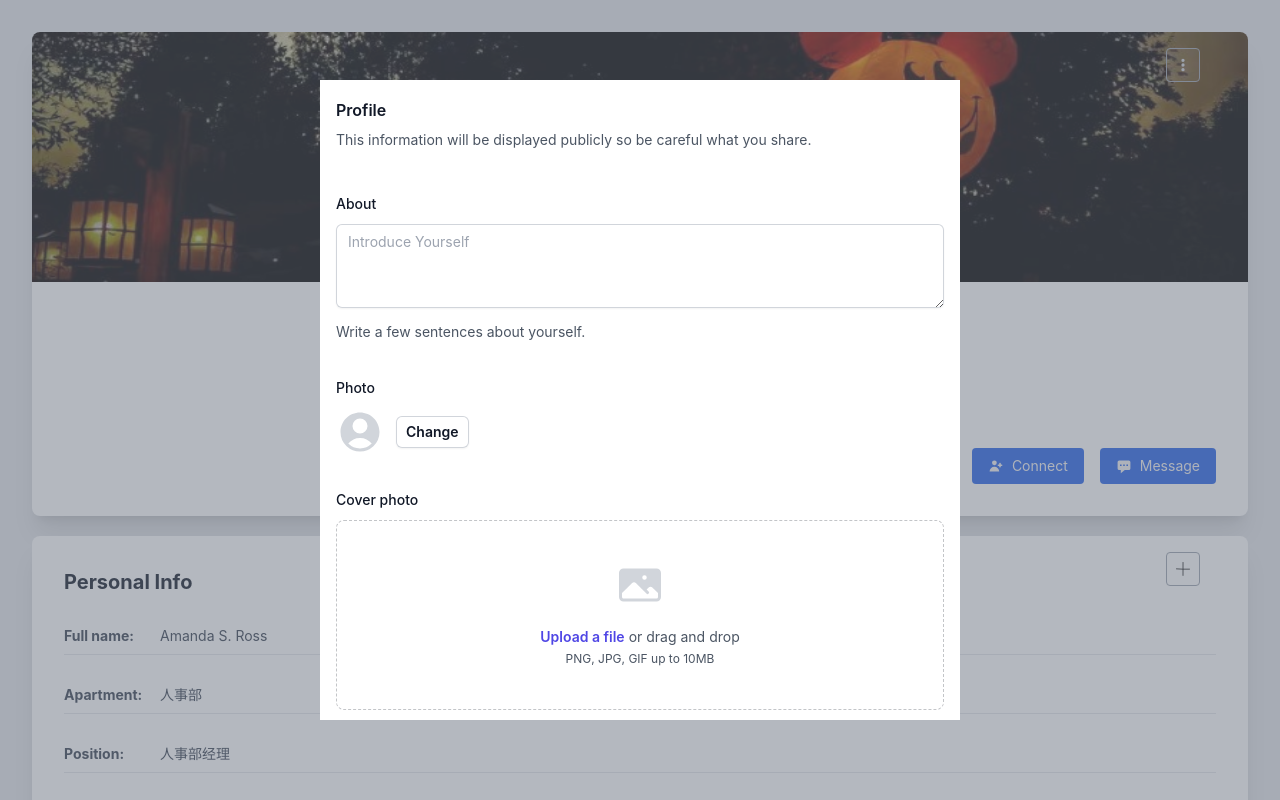
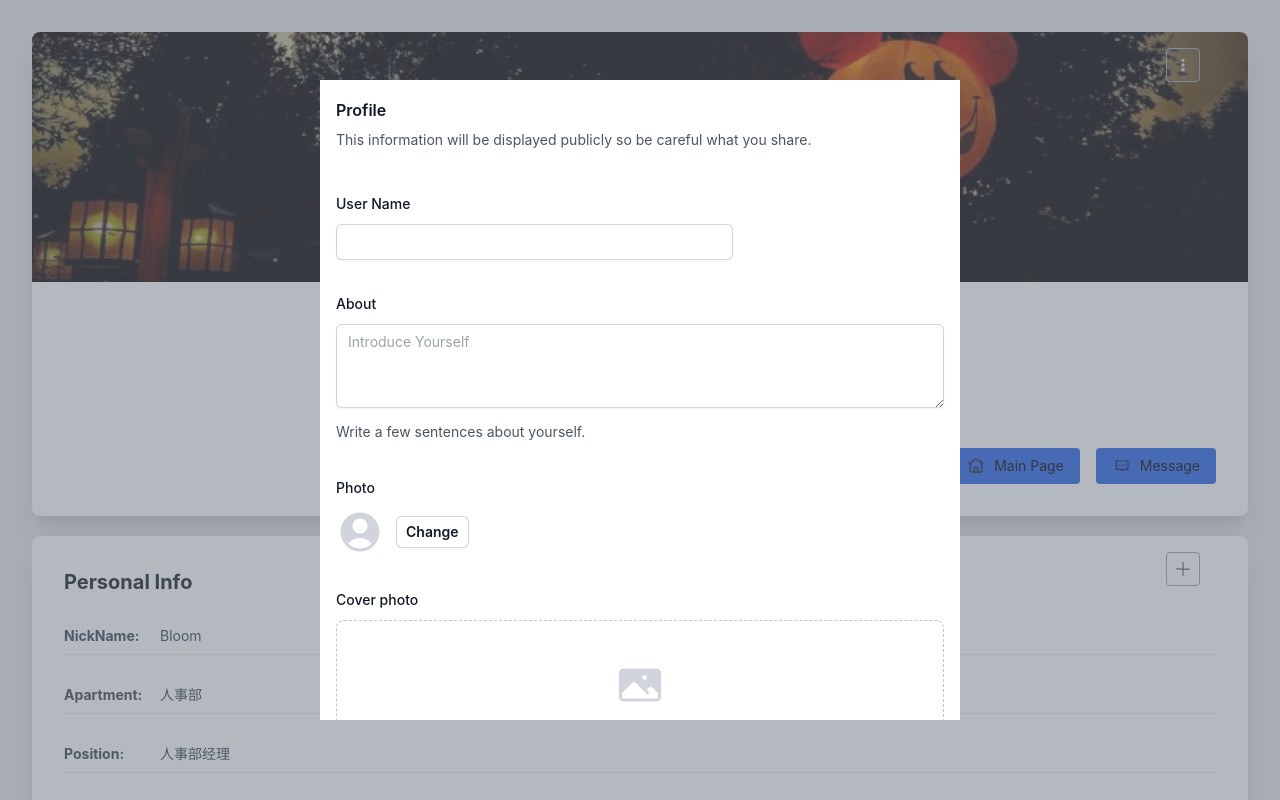
Before and after one commit to meZhheng/CloudCalendar-frontend, a React (Create React App) app: page /profile in a window 1280 px wide. Both pictures are taken after a click on the button 1183 px from the left and 569 px from the top of the page. Built offline with nearby package versions, Linux system fonts and the light colour scheme.

Commit message:
完善用户界面3.1

```diff
--- a/src/index.css
+++ b/src/index.css
@@ -635,6 +635,10 @@ video {
   grid-column: 1 / -1;
 }
 
+.m-48 {
+  margin: 12rem;
+}
+
 .mx-auto {
   margin-left: auto;
   margin-right: auto;
@@ -881,6 +885,10 @@ video {
 
 .w-60 {
   width: 15rem;
+}
+
+.w-5 {
+  width: 1.25rem;
 }
 
 .min-w-0 {
@@ -1208,6 +1216,10 @@ video {
 
 .fill-current {
   fill: currentColor;
+}
+
+.fill-white {
+  fill: #fff;
 }
 
 .p-1 {
--- a/src/user/userProfile.tsx
+++ b/src/user/userProfile.tsx
@@ -11,10 +11,18 @@ const UserProfile = () => {
   const [ApartmentValue, setApartmentValue] = useState('人事部');
   const [PositionValue, setPositionValue] = useState('人事部经理');
   const [AboutValue, setAboutValue] = useState('Write something about yourself');
+  const [EmailValue, setEmailSettings] = useState('example@sjtu.edu.cn');
+  const [selectedOption, setSelectedOption] = useState('上海');
+  const [username, setUsername] = useState('bloom');
+  const [nickname, setnickname] = useState('Bloom')
   const [InputValue1,setInputValue1] = useState('');
   const [InputValue2,setInputValue2] = useState('');
   const [InputValue3,setInputValue3] = useState('');
   const [InputValue4,setInputValue4] = useState('');
+  const [InputValue5,setInputValue5] = useState('');
+  const [InputValue6,setInputValue6] = useState('');
+  const [InputValue7,setInputValue7] = useState('');
+
 
   const ref = useRef(null) as React.MutableRefObject<any>;
   const ref1 = useRef(null) as React.MutableRefObject<any>;
@@ -27,7 +35,14 @@ const UserProfile = () => {
     setJoinSettings(false);
   };
 
+  const handleSelectChange = (event:any) => {
+    setSelectedOption(event.target.value);
+  };
+
   const SaveClick = () => {
+    setnickname(InputValue7);
+    setUsername(InputValue6);
+    setEmailSettings(InputValue5);
     setAboutValue(InputValue4);
     setPositionValue(InputValue3);
     setApartmentValue(InputValue2);
@@ -130,7 +145,7 @@ const UserProfile = () => {
           <img src="/image/photo.jpg"
                className="w-40 border-4 border-white rounded-full" alt=""/>
             <div className="flex items-center space-x-2 mt-2">
-              <p className="text-2xl">Amanda Ross</p>
+              {username&&<p className="text-2xl">{username}</p>}
               <span className="bg-blue-500 rounded-full p-1" title="Verified">
                 <svg xmlns="http://www.w3.org/2000/svg" className="text-gray-100 h-2.5 w-2.5" fill="none"
                    viewBox="0 0 24 24" stroke="currentColor">
@@ -145,20 +160,19 @@ const UserProfile = () => {
         <div className="flex-1 flex flex-col items-center lg:items-end justify-end px-8 mt-2">
           <div className="flex items-center space-x-4 mt-2">
             <button
-              className="flex items-center bg-blue-600 hover:bg-blue-700 text-gray-100 px-4 py-2 rounded text-sm space-x-2 transition duration-100">
-              <svg xmlns="http://www.w3.org/2000/svg" className="h-4 w-4" viewBox="0 0 20 20" fill="currentColor">
-                <path
-                  d="M8 9a3 3 0 100-6 3 3 0 000 6zM8 11a6 6 0 016 6H2a6 6 0 016-6zM16 7a1 1 0 10-2 0v1h-1a1 1 0 100 2h1v1a1 1 0 102 0v-1h1a1 1 0 100-2h-1V7z"></path>
-              </svg>
-              <span>Connect</span>
+              className="flex items-center bg-blue-600 hover:bg-blue-700 text-gray px-4 py-2 rounded text-sm space-x-2 transition duration-100">
+                <svg className="h-5 w-5" viewBox="0 0 1024 1024" version="1.1" xmlns="http://www.w3.org/2000/svg" p-id="4499">
+                  <path d="M768 790.56l-128-0.032v-118.944a128.224 128.224 0 0 0-128-128.192c-70.592 0-128 57.504-128 128.192v118.88l-128-0.032V364.992l255.68-167.52L768 365.376v425.184z m-192-0.032l-128-0.032v-118.912c0-35.392 28.704-64.192 64-64.192s64 28.8 64 64.192v118.944z m304.896-427.68L800 309.856V207.168a32 32 0 1 0-64 0v60.768l-206.464-135.296A31.296 31.296 0 0 0 511.424 128a31.168 31.168 0 0 0-17.6 4.64l-351.36 230.208a32 32 0 0 0 35.072 53.536L192 406.912v393.056c0 30.08 27.2 54.592 60.576 54.592h518.848c33.408 0 60.576-24.512 60.576-54.592v-392.64l13.856 9.056a31.968 31.968 0 0 0 35.04-53.536z" fill="#231815" p-id="4500">
+                  </path>
+                </svg>
+              <span>Main Page</span>
             </button>
             <button
-              className="flex items-center bg-blue-600 hover:bg-blue-700 text-gray-100 px-4 py-2 rounded text-sm space-x-2 transition duration-100">
-              <svg xmlns="http://www.w3.org/2000/svg" className="h-4 w-4" viewBox="0 0 20 20" fill="currentColor">
-                <path fillRule="evenodd"
-                      d="M18 5v8a2 2 0 01-2 2h-5l-5 4v-4H4a2 2 0 01-2-2V5a2 2 0 012-2h12a2 2 0 012 2zM7 8H5v2h2V8zm2 0h2v2H9V8zm6 0h-2v2h2V8z"
-                      clipRule="evenodd"></path>
-              </svg>
+              className="flex items-center bg-blue-600 hover:bg-blue-700 text-gray px-4 py-2 rounded text-sm space-x-2 transition duration-100">
+                <svg className="h-5 w-5" viewBox="0 0 1024 1024" version="1.1" xmlns="http://www.w3.org/2000/svg" p-id="6465">
+                  <path d="M240 658.08h220.784l55.744 65.04 55.744-65.04h220.768V272H240v386.08z m-48 32V240a16 16 0 0 1 16-16h617.04a16 16 0 0 1 16 16v450.08a16 16 0 0 1-16 16H594.336l-65.664 76.64a16 16 0 0 1-24.304 0l-65.664-76.64H208a16 16 0 0 1-16-16zM366.256 498.56a33.488 33.488 0 1 1 0-66.992 33.488 33.488 0 0 1 0 66.992z m150.272 0a33.488 33.488 0 1 1 0-66.992 33.488 33.488 0 0 1 0 66.992z m150.24 0a33.488 33.488 0 1 1 0-66.992 33.488 33.488 0 0 1 0 66.992z" fill="#000000" p-id="6466">
+                  </path>
+                </svg>
               <span>Message</span>
             </button>
           </div>
@@ -187,6 +201,22 @@ const UserProfile = () => {
                         </p>
 
                         <div className="mt-10 grid grid-cols-1 gap-x-6 gap-y-8 sm:grid-cols-6">
+                        <div className="sm:col-span-4">
+                            <label htmlFor="email" className="block text-sm font-medium leading-6 text-gray-900">
+                              User Name
+                            </label>
+                            <div className="mt-2">
+                              <input
+                                id="username"
+                                name="username"
+                                type="username"
+                                value={InputValue6}
+                                onChange={(event) => setInputValue6(event.target.value)}
+                                autoComplete="off"
+                                className="block w-full rounded-md border-0 px-3 py-1.5 text-gray-900 shadow-sm ring-1 ring-inset ring-gray-300 placeholder:text-gray-400 focus:ring-2 focus:ring-inset focus:ring-indigo-600 sm:text-sm sm:leading-6"
+                              />
+                            </div>
+                          </div>
                           <div className="col-span-full">
                             <label htmlFor="about" className="block text-sm font-medium leading-6 text-gray-900">
                               About
@@ -250,6 +280,22 @@ const UserProfile = () => {
                         <p className="mt-1 text-sm leading-6 text-gray-600">Use a permanent address where you can receive mail.</p>
 
                         <div className="mt-10 grid grid-cols-1 gap-x-6 gap-y-8 sm:grid-cols-6">
+                        <div className="sm:col-span-4">
+                            <label htmlFor="email" className="block text-sm font-medium leading-6 text-gray-900">
+                              NickName
+                            </label>
+                            <div className="mt-2">
+                              <input
+                                id="nickname"
+                                name="nickname"
+                                type="nickname"
+                                value={InputValue7}
+                                onChange={(event) => setInputValue7(event.target.value)}
+                                autoComplete="off"
+                                className="block w-full rounded-md border-0 px-3 py-1.5 text-gray-900 shadow-sm ring-1 ring-inset ring-gray-300 placeholder:text-gray-400 focus:ring-2 focus:ring-inset focus:ring-indigo-600 sm:text-sm sm:leading-6"
+                              />
+                            </div>
+                          </div>
                           <div className="sm:col-span-3">
                             <label htmlFor="Apartment" className="block text-sm font-medium leading-6 text-gray-900">
                               Apartment
@@ -293,12 +339,14 @@ const UserProfile = () => {
                                 id="location"
                                 name="location"
                                 autoComplete="Location"
+                                value={selectedOption}
+                                onChange={handleSelectChange}
                                 className="block w-full rounded-md border-0 px-2 py-1.5 text-gray-900 shadow-sm ring-1 ring-inset ring-gray-300 focus:ring-2 focus:ring-inset focus:ring-indigo-600 sm:max-w-xs sm:text-sm sm:leading-6"
                               >
-                                <option>Shanghai</option>
-                                <option>Beijing</option>
-                                <option>Jiangsu</option>
-                                <option>Gangdong</option>
+                                <option value='上海'>Shanghai</option>
+                                <option value='北京'>Beijing</option>
+                                <option value='江苏'>Jiangsu</option>
+                                <option value='广东'>Gangdong</option>
                               </select>
                             </div>
                           </div>
@@ -312,6 +360,8 @@ const UserProfile = () => {
                                 id="email"
                                 name="email"
                                 type="email"
+                                value={InputValue5}
+                                onChange={(event) => setInputValue5(event.target.value)}
                                 autoComplete="off"
                                 className="block w-full rounded-md border-0 px-3 py-1.5 text-gray-900 shadow-sm ring-1 ring-inset ring-gray-300 placeholder:text-gray-400 focus:ring-2 focus:ring-inset focus:ring-indigo-600 sm:text-sm sm:leading-6"
                               />
@@ -460,9 +510,9 @@ const UserProfile = () => {
           <div className="flex-1 bg-white rounded-lg shadow-xl p-8">
             <h4 className="text-xl text-gray-900 font-bold">Personal Info</h4>
             <ul className="mt-2 text-gray-700">
-            <li className="flex border-b py-2">
-                <span className="font-bold w-24">Full name:</span>
-                <span className="text-gray-700">Amanda S. Ross</span>
+              <li className="flex border-b py-2">
+                <span className="font-bold w-24">NickName:</span>
+                {nickname&&<span className="text-gray-700">{nickname}</span>}
               </li>
               <li className="flex border-b py-2">
                 <span className="font-bold w-24">Apartment:</span>
@@ -482,11 +532,11 @@ const UserProfile = () => {
               </li>
               <li className="flex border-b py-2">
                 <span className="font-bold w-24">Email:</span>
-                <span className="text-gray-700">amandaross@example.com</span>
+                {EmailValue&&<span className="text-gray-700">{EmailValue}</span>}
               </li>
               <li className="flex border-b py-2">
                 <span className="font-bold w-24">Location:</span>
-                <span className="text-gray-700">上海</span>
+                {selectedOption&&<span className="text-gray-700">{selectedOption}</span>}
               </li>
             </ul>
           </div>
```
